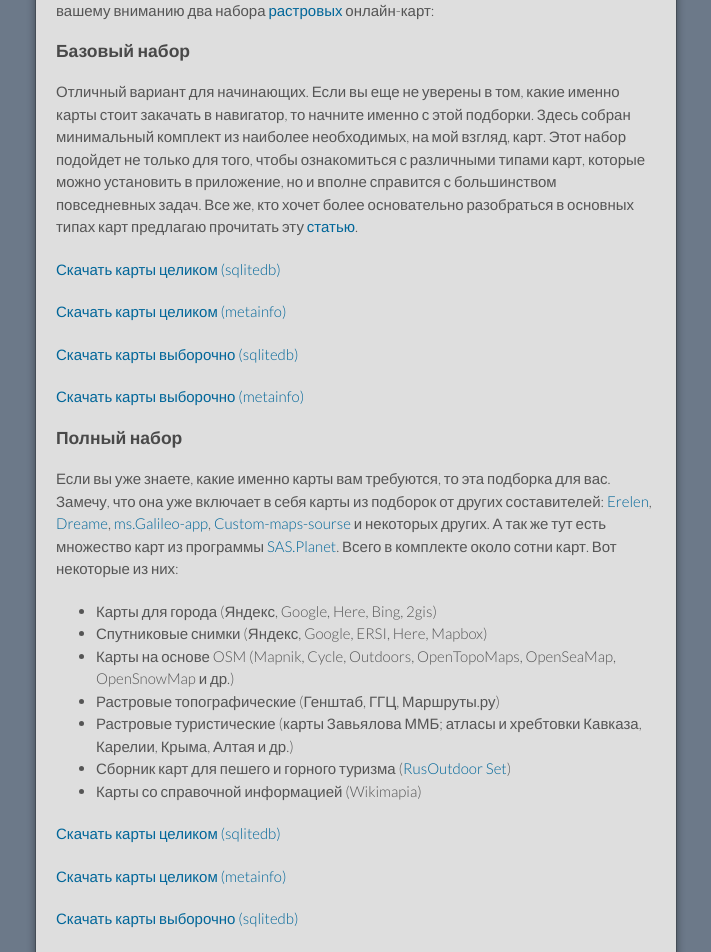
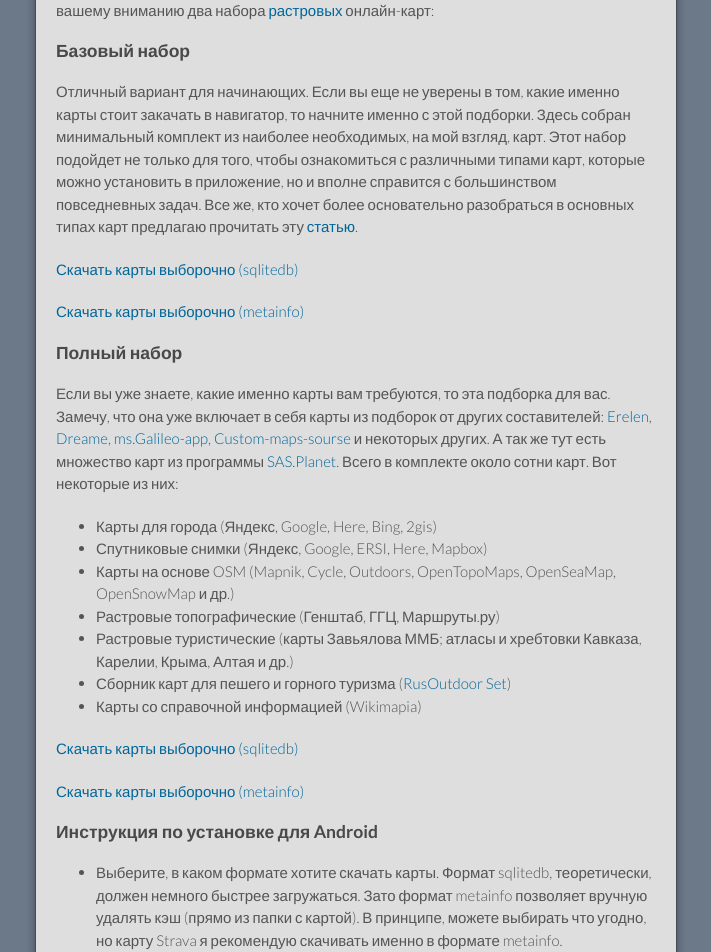
Before and after one commit to nnngrach/AnyGIS_Site, a Jekyll site: the page built from Web/Html/Osmand_ru.md, in a window 1280 px wide and 1400 px high, scrolled down 664 px. Shown: the top 952 px of the window, without its empty margins (284-995 px from the left). Built offline with Jekyll 4.4.1, drawn with Linux system fonts in a browser that asks for light colours.

Commit message:
Update Osmand_ru.md

```diff
--- a/Web/Html/Osmand_ru.md
+++ b/Web/Html/Osmand_ru.md
@@ -29,9 +29,6 @@
 ### Базовый набор
 Отличный вариант для начинающих. Если вы еще не уверены в том, какие именно карты стоит закачать в навигатор, то начните именно с этой подборки. Здесь собран минимальный комплект из наиболее необходимых, на мой взгляд, карт.  Этот набор подойдет не только для того, чтобы ознакомиться с различными типами карт, которые можно установить в приложение, но и вполне справится с большинством повседневных задач. Все же, кто хочет более основательно разобраться в основных типах карт предлагаю прочитать эту [статью][0].
 
-[Скачать карты целиком (sqlitedb)][1]
-
-[Скачать карты целиком (metainfo)][2]
 
 [Скачать карты выборочно (sqlitedb)][3]
 
@@ -61,9 +58,6 @@
 - Сборник карт для пешего и горного туризма ([RusOutdoor Set][5])
 - Карты со справочной информацией (Wikimapia)
 
-[Скачать карты целиком (sqlitedb)][11]
-
-[Скачать карты целиком (metainfo)][12]
 
 [Скачать карты выборочно (sqlitedb)][13]
 
```
